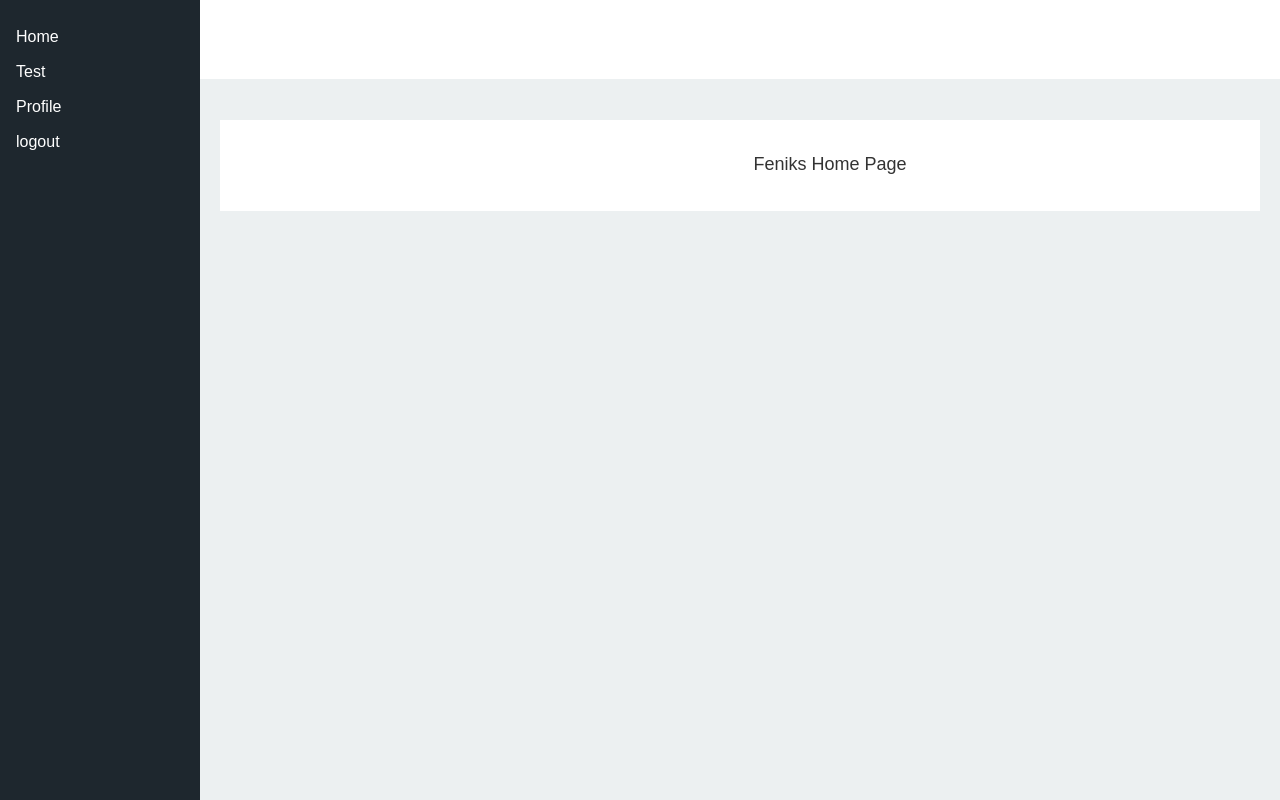
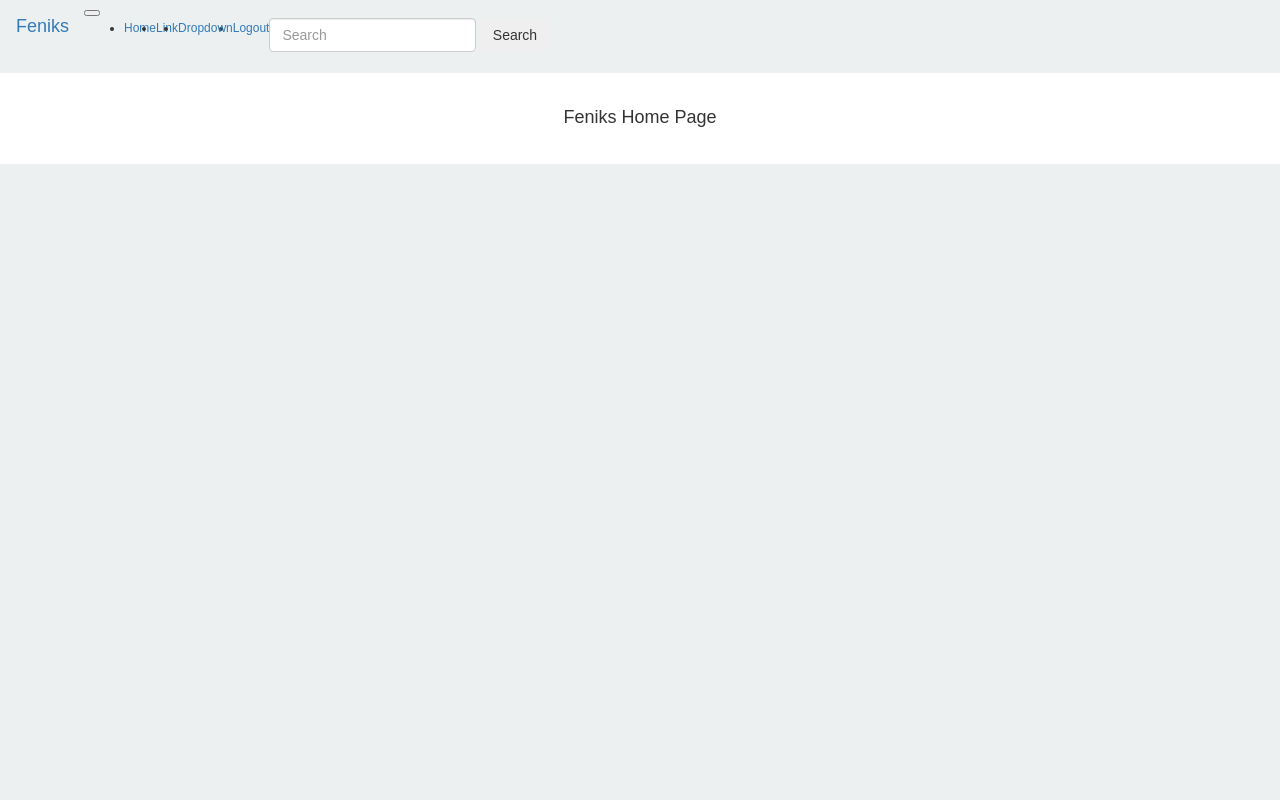
Before and after one commit to intanardi/feniks-onlinetest, a Flask app: page /main/ in a window 1280 px wide; the page is wider, and only the part inside the window is pictured. Run offline with Flask 2, Linux system fonts and the light colour scheme; the visitor is signed in with stand-in values (Sample User, id 1); data comes from the database, SQL or seed files in the repository; some libraries are stand-ins or nearby versions.

Commit message:
adjustment style version 1

```diff
--- a/app/__init__.py
+++ b/app/__init__.py
@@ -42,7 +42,7 @@
     app.register_blueprint(user_blueprint, url_prefix='/administrator/manage/user')
 
     from .candidate import candidate as candidate_blueprint
-    app.register_blueprint(candidate_blueprint, url_prefix='/administrator/manage/candidate')
+    app.register_blueprint(candidate_blueprint)
 
     from .question import question as question_blueprint
     app.register_blueprint(question_blueprint, url_prefix='/administrator/manage/questions')
--- a/app/admin/views.py
+++ b/app/admin/views.py
@@ -303,7 +303,7 @@
 """
 
 @login_required
-@admin.route('/examination/examination_data', methods=['GET', 'POST'])
+@admin.route('/examination/data', methods=['GET', 'POST'])
 @csrf.exempt
 def examination_data():
     _keyword = ""
@@ -327,7 +327,7 @@
 
 
 @login_required
-@admin.route('/examination/examination_add', methods=['GET', 'POST'])
+@admin.route('/examination/add', methods=['GET', 'POST'])
 @csrf.exempt
 def examination_add():
     # Check If user role is superadmin or admin
@@ -354,7 +354,7 @@
     return render_template('admin/examination/add.html', levels=levels, divisions=divisions)
 
 @login_required
-@admin.route('/examination/examination_edit/<id>', methods=['GET', 'POST'])
+@admin.route('/examination/edit/<id>', methods=['GET', 'POST'])
 @csrf.exempt
 def examination_edit(id):
     if current_user.role_id not in ADMIN_PERMISSION_LIST:
@@ -371,7 +371,7 @@
     return render_template('admin/examination/edit.html', examination=examination)
 
 @login_required
-@admin.route('/examination/examination_delete/<id>', methods=['GET', 'POST'])
+@admin.route('/examination/delete/<id>', methods=['GET', 'POST'])
 @csrf.exempt
 def examination_delete(id):
     if current_user.role_id not in ADMIN_PERMISSION_LIST:
--- a/app/auth/views.py
+++ b/app/auth/views.py
@@ -17,7 +17,7 @@
         login_user(user)
         if user.role.name.lower() == 'candidate':
             # return redirect(url_for('exam.index'))
-            return "halaman candidate"
+            return redirect(url_for('candidate.index'))
         return redirect(url_for('admin.index'))
     return render_template('login.html', form=form)
 
--- a/app/models.py
+++ b/app/models.py
@@ -260,6 +260,7 @@
     id = db.Column(db.Integer, primary_key = True)
     candidate_id = db.Column(db.Integer, db.ForeignKey('user.id'))
     pdf_test_id = db.Column(db.Integer, db.ForeignKey('pdf_test.id'))
+    file_uploaded = db.Column(db.Text)
     time_test = db.Column(db.Time())
     status = db.Column(db.Boolean, default=True)
 
--- a/app/static/css/style.css
+++ b/app/static/css/style.css
@@ -86,6 +86,13 @@
     margin-top: 20px;
     padding: 20px;
     height: 100%;
+  }
+
+  #main-2 {
+    font-size: 14px; /* Increased text to enable scrolling */
+    margin-top: 20px;
+    height: 100%;
+    background-color: #fff;
   }
 
   /* Add an active class to the active dropdown button */
--- a/app/templates/admin/admin/add.html
+++ b/app/templates/admin/admin/add.html
@@ -8,7 +8,7 @@
             <span class="text-danger">{{ message }}</span>
         {% endfor %}
         <hr>
-</div>
+	</div>
     <form action="" method="POST">
     <div class="container">
         <div class="row">
--- a/app/templates/admin/admin/index.html
+++ b/app/templates/admin/admin/index.html
@@ -1,6 +1,9 @@
 {% extends "base.html" %}
 {% block title %} user List {% endblock %}
 {% block page_content %}
+<div class="header-content">
+  <h4>User Data</h4>
+</div>
 <div class="main-content">
     <div class="main-header">
         <div class="row">
--- a/app/templates/admin/candidate/index.html
+++ b/app/templates/admin/candidate/index.html
@@ -1,6 +1,9 @@
 {% extends "base.html" %}
 {% block title %} candidate List {% endblock %}
 {% block page_content %}
+<div class="header-content">
+  <h4>Candidate Data</h4>
+</div>
 <div class="main-content">
     <div class="main-header">
       <div class="row">
--- a/app/templates/base.html
+++ b/app/templates/base.html
@@ -10,24 +10,23 @@
 <link rel="stylesheet" type=text/css href="{{ url_for('static', filename='css/jquery-ui.min.css') }}">
 <link rel="stylesheet" type=text/css href="{{ url_for('static', filename='css/bootstrap-clockpicker.css') }}">
 {% endblock %}
-{% block title %}Flasky{% endblock %}
+{% block title %}Feniks Technology{% endblock %}
 {% block navbar %}
+{% if current_user.role_id in [1,2] %}
 <div class="sidenav">
     <a href="{{ url_for('admin.index') }}">Home</a>
-    {% if current_user.role_id in [1,2] %}
     <button class="dropdown-btn">Master Data
       <i class="arrow"></i>
     </button>
     <div class="dropdown-container">
       <a href="{{ url_for('admin.data') }}">Master User</a>
-      <a href="{{ url_for('admin.candidate_data') }}">Master Candidat</a>
+      <a href="{{ url_for('admin.candidate_data') }}">Master Candidate</a>
       <a href="{{ url_for('admin.examination_data') }}">Master Examination</a>
+      <a href="#">Result</a>
+      <a href="#">Test</a>
     </div>
     <a href="#setting">Settings</a>
-    {% endif %}
-    {% if current_user.role_id == 3 %}
     <a href="#test">Test</a>
-    {% endif %}
     <a href="#contact">Profile</a>
     <a href="{{ url_for('auth.logout') }}">logout</a>
 </div>
@@ -36,9 +35,50 @@
     Welcome, <b>{{current_user.fullname}}</b>
   </div>
 </div>
+{% else %}
+<nav class="navbar navbar-expand-lg navbar-light bg-light">
+  <a class="navbar-brand" href="#">Feniks</a>
+  <button class="navbar-toggler" type="button" data-toggle="collapse" data-target="#navbarSupportedContent" aria-controls="navbarSupportedContent" aria-expanded="false" aria-label="Toggle navigation">
+    <span class="navbar-toggler-icon"></span>
+  </button>
+
+  <div class="collapse navbar-collapse" id="navbarSupportedContent">
+    <ul class="navbar-nav mr-auto">
+      <li class="nav-item active">
+        <a class="nav-link" href="#">Home <span class="sr-only">(current)</span></a>
+      </li>
+      <li class="nav-item">
+        <a class="nav-link" href="#">Link</a>
+      </li>
+      <li class="nav-item dropdown">
+        <a class="nav-link dropdown-toggle" href="#" id="navbarDropdown" role="button" data-toggle="dropdown" aria-haspopup="true" aria-expanded="false">
+          Dropdown
+        </a>
+        <div class="dropdown-menu" aria-labelledby="navbarDropdown">
+          <a class="dropdown-item" href="#">Action</a>
+          <a class="dropdown-item" href="#">Another action</a>
+          <div class="dropdown-divider"></div>
+          <a class="dropdown-item" href="#">Something else here</a>
+        </div>
+      </li>
+      <li class="nav-item">
+        <a class="nav-link disabled" href="{{ url_for('auth.logout') }}">Logout</a>
+      </li>
+    </ul>
+    <form class="form-inline my-2 my-lg-0">
+      <input class="form-control mr-sm-2" type="search" placeholder="Search" aria-label="Search">
+      <button class="btn btn-outline-success my-2 my-sm-0" type="submit">Search</button>
+    </form>
+  </div>
+</nav>
+{% endif %}
 {% endblock %}
 {% block content %}
-<div id="main">
+{% if current_user.role_id in [1,2] %}
+  <div id="main">
+{% else %}
+  <div id="main-2">
+{% endif %}
     {% block page_content %}{% endblock %}
 </div>
 {% endblock %}
--- a/app/templates/candidate/index.html
+++ b/app/templates/candidate/index.html
@@ -1,19 +1,19 @@
 {% extends "base.html" %}
 {% block title %}Feniks Accounting{% endblock %}
 {% block page_content %}
-<div class="main-content">
 <div class="container">
     <div class="row">
         <div class="col-md-12">
             <span class="text-center"><h4>Feniks Home Page</h4></span>
         </div>
         <div class="col-md-6">
-                <div class="box-content"></div>
+            <div class="box-content">
+                <h2>Halaman Untuk Candidate</h2>
+            </div>
         </div>
         <div class="col-md-6">
             <div class="box-content"></div>
         </div>
     </div>
 </div>
-</div>
 {% endblock %}
```
Also changed, not shown: app/candidate/views.py (+2 -23 lines). Lines whose indentation alone changed are shown as unchanged.
